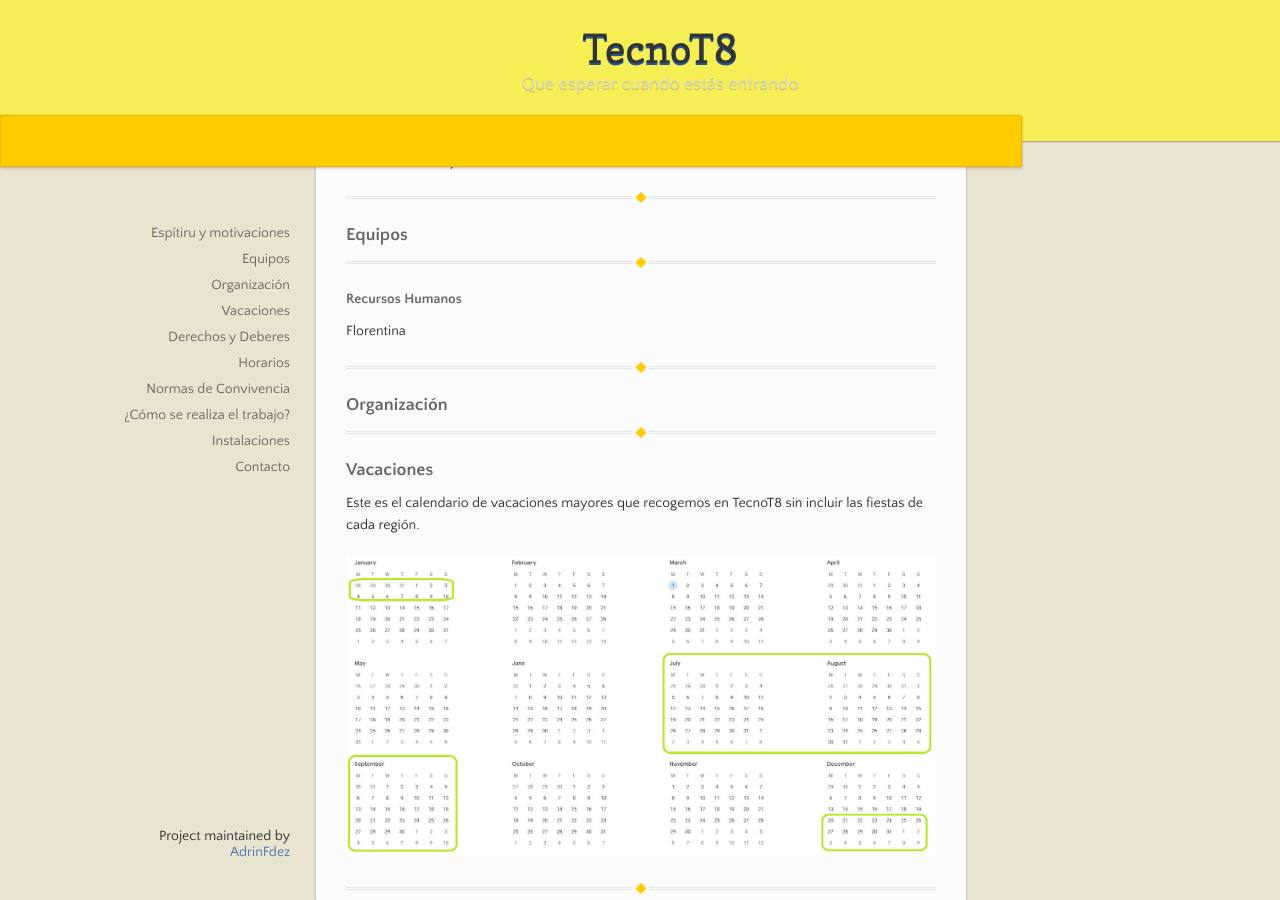
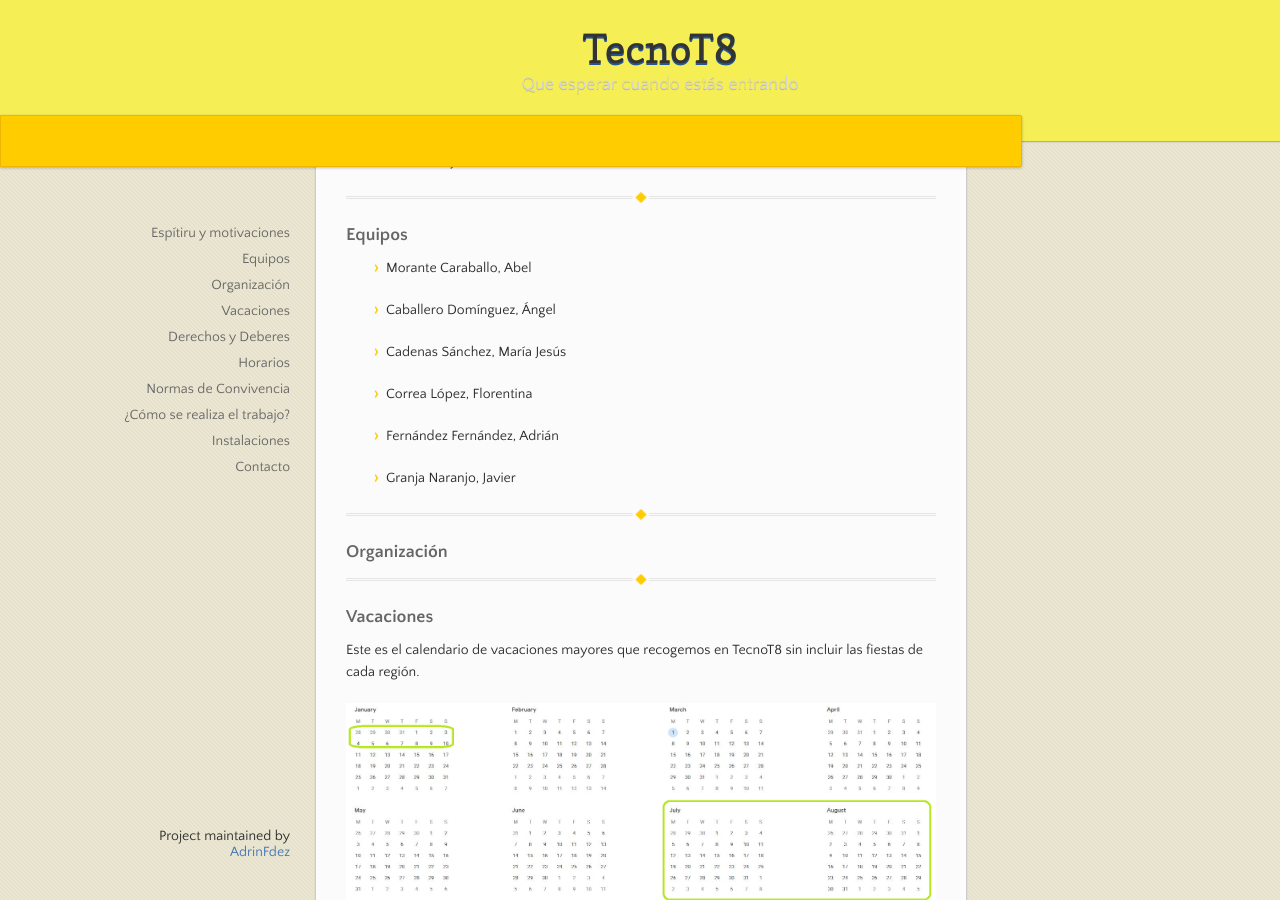
Before and after one commit to AdrinFdez/TecnoT8, a Jekyll site: the page built from index.md, in a window 1280 px wide and 900 px high, scrolled down 763 px. Built offline with Jekyll 4.4.1, drawn with Linux system fonts in a browser that asks for light colours.

Commit message:
Update index.md

```diff
--- a/index.md
+++ b/index.md
@@ -26,12 +26,17 @@ Gracias por elegirnos.
 
 ### Equipos
 
+- Morante Caraballo, Abel
 
-***
+- Caballero Domínguez, Ángel
 
-#### Recursos Humanos
+- Cadenas Sánchez, María Jesús
 
-Florentina
+- Correa López, Florentina
+
+- Fernández Fernández, Adrián
+
+- Granja Naranjo, Javier
 
 ***
 
```
